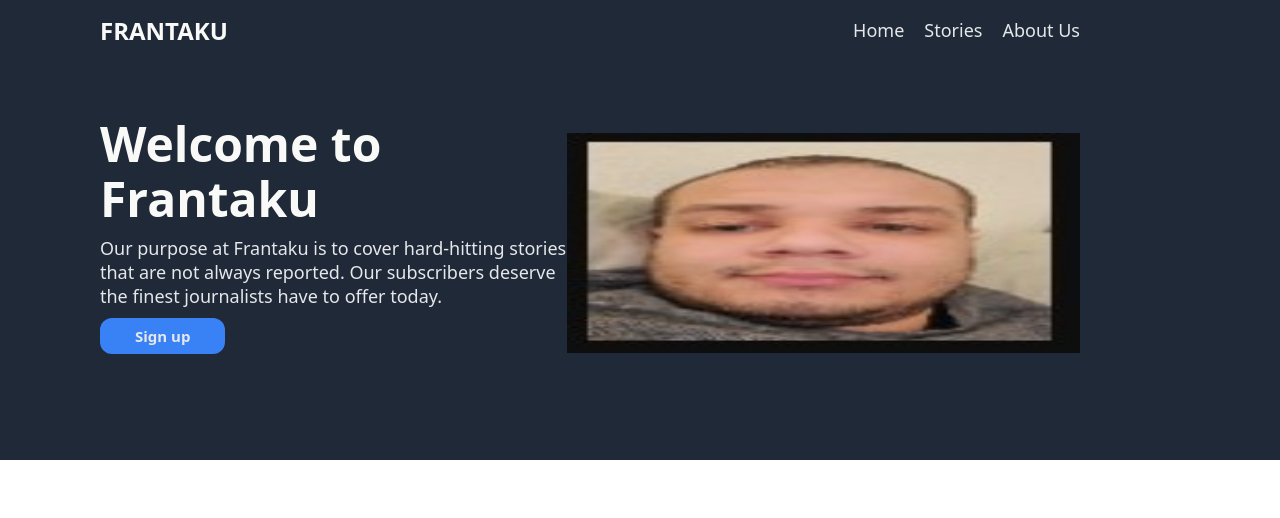
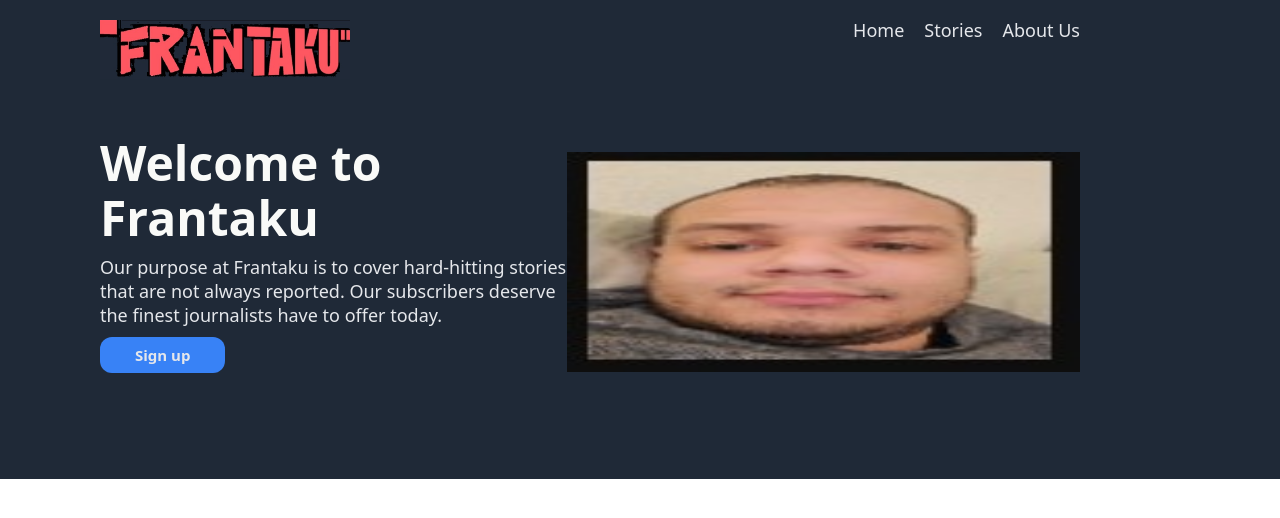
Before and after one commit to BatChest/LandingPage, a plain HTML site: page index.html in a window 1280 px wide. Drawn offline with Linux system fonts and the light colour scheme.

Commit message:
Change: Header logo is now an image

```diff
--- a/index.html
+++ b/index.html
@@ -11,7 +11,7 @@
 <body>
   <div class="header">
     <div class="header_logo">
-      FRANTAKU
+      <img src="./PageLogo.jpg" alt="Frantaku Logo">
     </div>
     <ul class="header_links">
       <li> Home </li>
--- a/style.css
+++ b/style.css
@@ -10,14 +10,23 @@ body {
   justify-content: space-between;
 }
 
-.header_logo {
+/* Changed to header logo to image might change back*/
+/* .header_logo {
   font-size: 24px;
   color: #F9FAF8;
   font-weight: bold;
   display: flex;
   align-items: center;
   padding-left: 100px;
-  /* Stay consistent with 100px padding left */
+  /* Stay consistent with 100px padding left
+} */
+
+.header_logo img {
+  display: flex;
+  align-items: center;
+  padding-left: 100px;
+  width: 250px;
+  margin-top: 20px;
 }
 
 .header_links {
@@ -77,7 +86,7 @@ body {
   padding: 8px 35px;
 }
 
-img {
+.hero img {
   width: 550px;
   height: 220px;
   margin-right: 200px;
```
Also changed, not shown: PageLogo.jpg (added).
